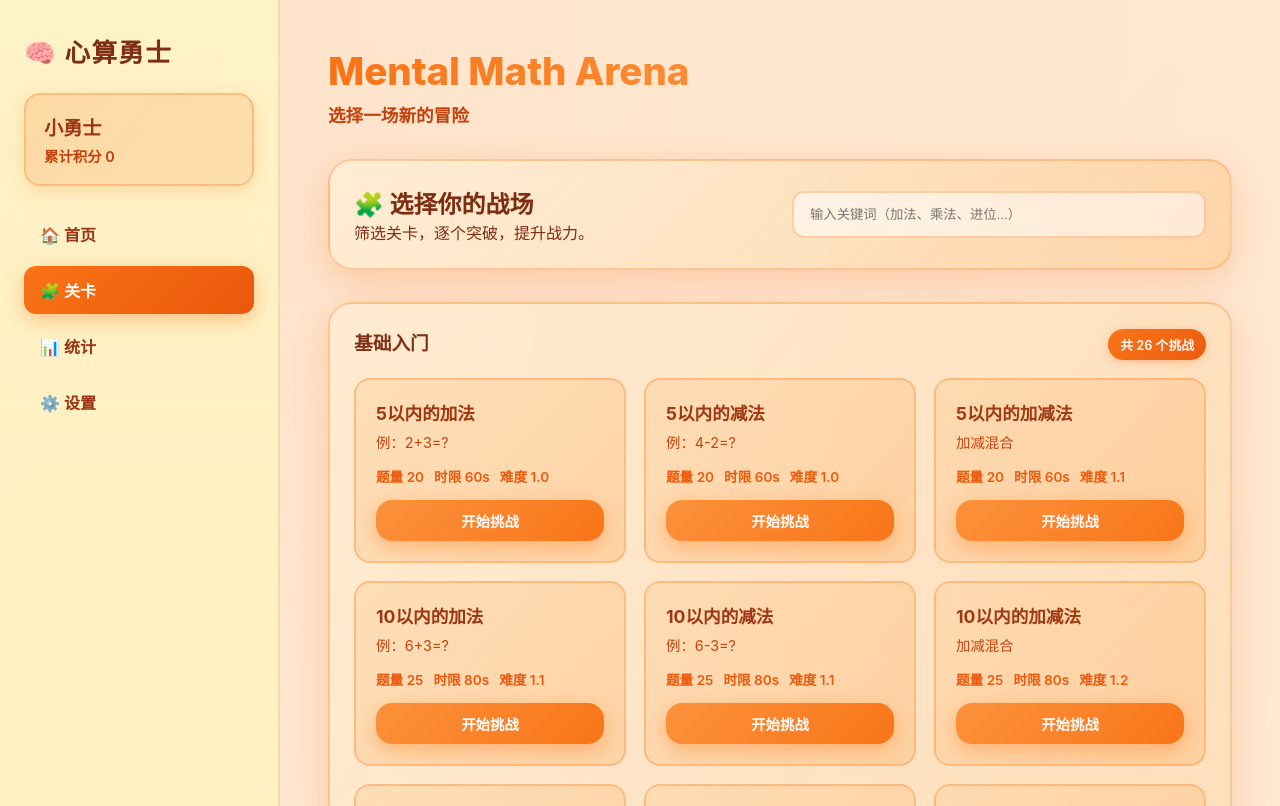
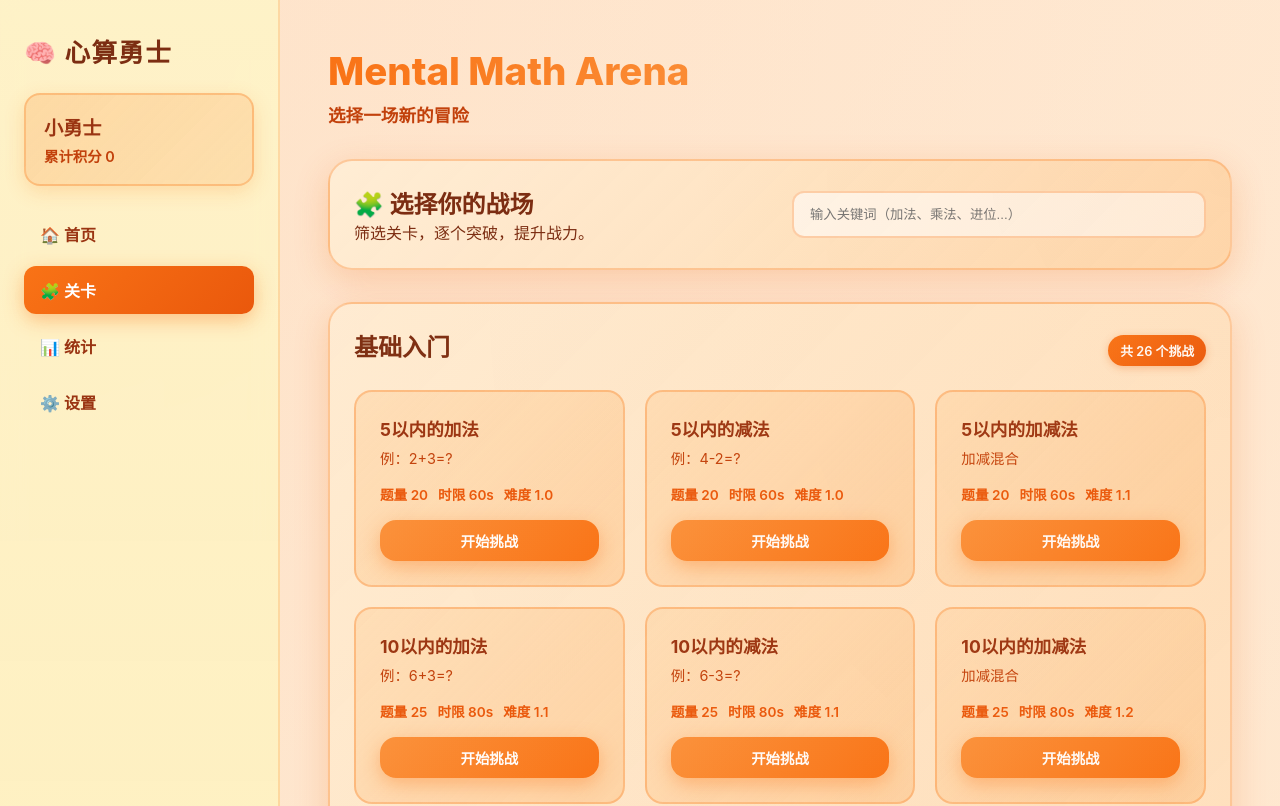
Before and after one commit to jonesjylee0614/MentalMathGame, a React (Vite) app: page /levels in a window 1280 px wide. Shown: the top 806 px of the page. Built offline with nearby package versions, Linux system fonts and the light colour scheme.

Commit message:
Update styles for LevelsPage and StatsPage to enhance layout and spacing; adjust gaps, margins, and padding for improved visual consistency and user experience.

```diff
--- a/src/styles/LevelsPage.module.css
+++ b/src/styles/LevelsPage.module.css
@@ -27,23 +27,28 @@
   display: flex;
   justify-content: space-between;
   align-items: baseline;
-  gap: 12px;
-  margin-bottom: 18px;
+  gap: 16px;
+  margin-bottom: 24px;
+}
+
+.categoryHeader h3 {
+  font-size: 1.5rem;
+  font-weight: 700;
 }
 
 .levelGrid {
   display: grid;
   grid-template-columns: repeat(auto-fit, minmax(260px, 1fr));
-  gap: 18px;
+  gap: 20px;
 }
 
 .levelCard {
-  padding: 20px;
-  border-radius: 16px;
+  padding: 24px;
+  border-radius: 18px;
   border: 2px solid rgba(249, 115, 22, 0.3);
   background: linear-gradient(135deg, rgba(254, 215, 170, 0.6), rgba(253, 186, 116, 0.4));
   display: grid;
-  gap: 14px;
+  gap: 16px;
   transition: transform 0.25s ease, border-color 0.25s ease, box-shadow 0.25s ease;
 }
 
--- a/src/styles/StatsPage.module.css
+++ b/src/styles/StatsPage.module.css
@@ -1,12 +1,13 @@
 .summary {
   display: grid;
   grid-template-columns: repeat(auto-fit, minmax(220px, 1fr));
-  gap: 28px;
+  gap: 24px;
   text-align: center;
+  padding: 28px;
 }
 
 .summary > div {
-  padding: 28px 24px;
+  padding: 32px 24px;
   border-radius: 20px;
   background: linear-gradient(135deg, rgba(251, 146, 60, 0.15), rgba(253, 186, 116, 0.1));
   border: 2px solid rgba(249, 115, 22, 0.25);
```
